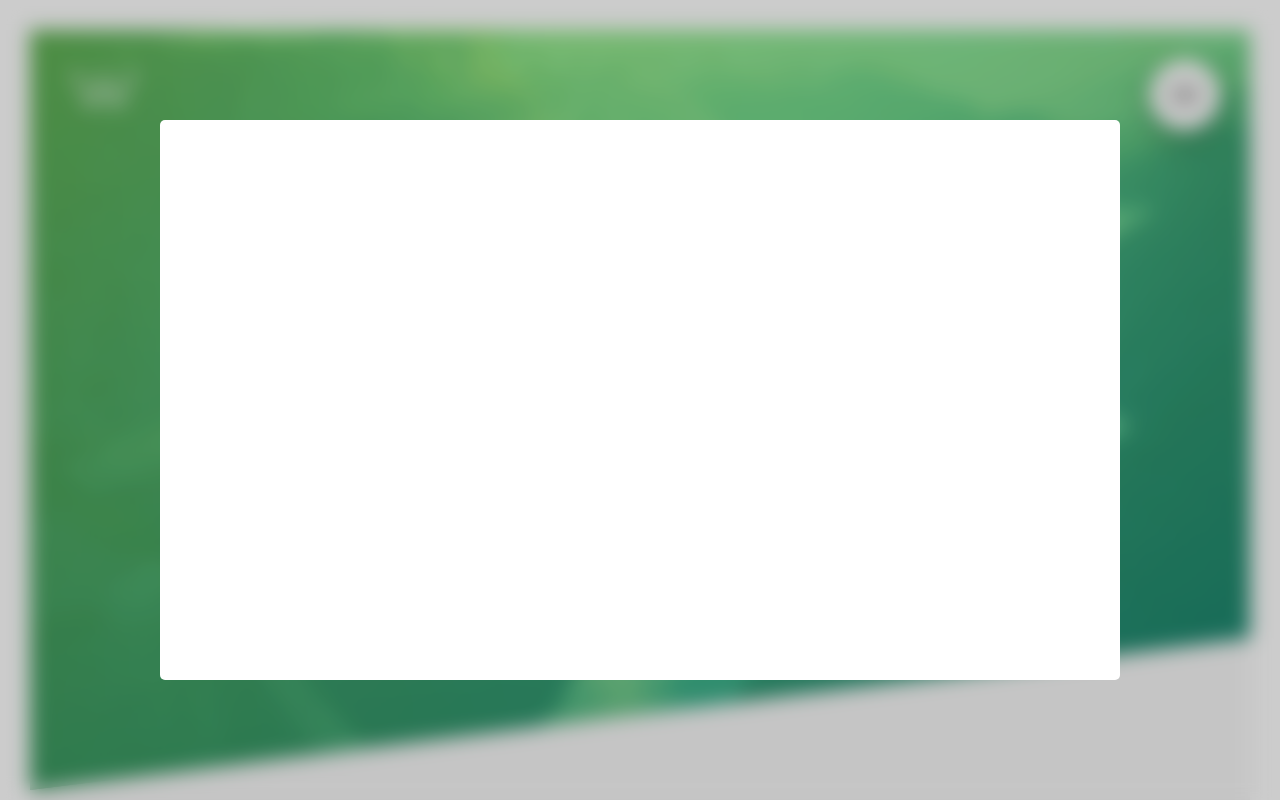
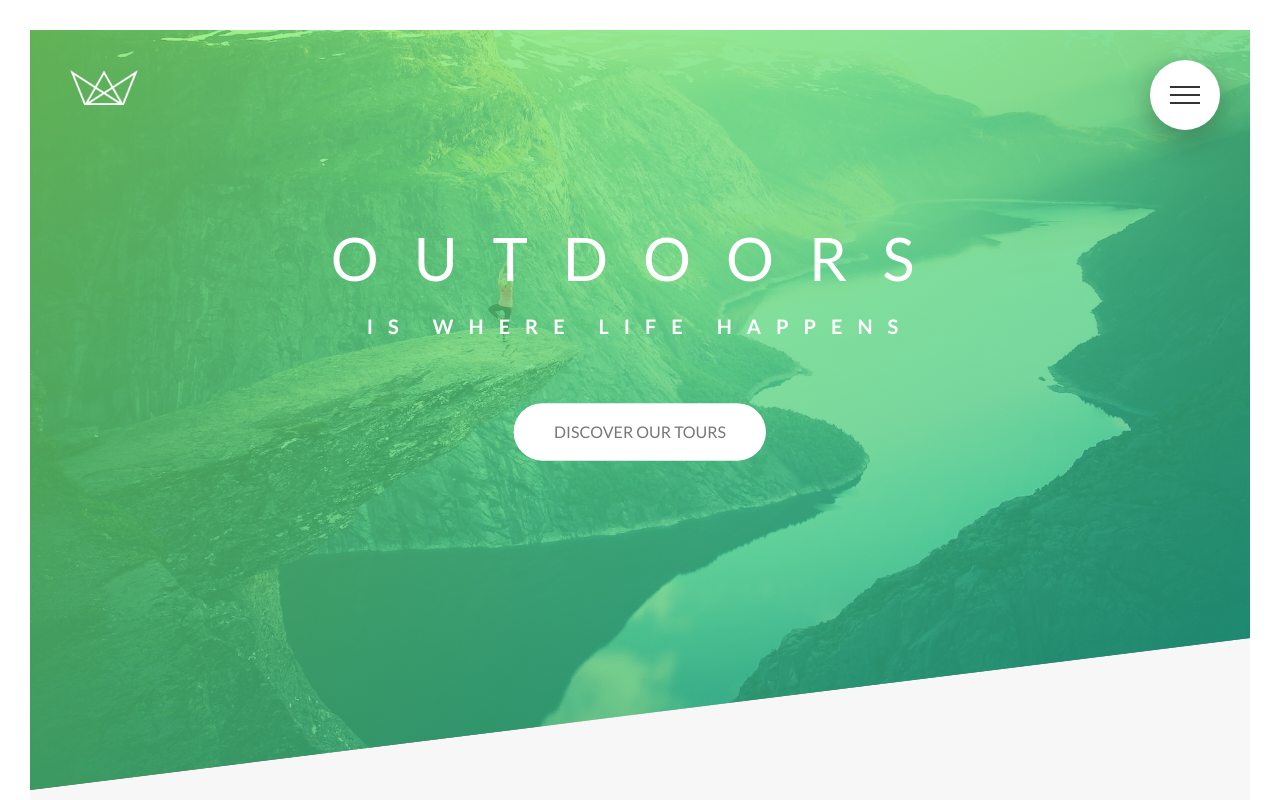
Before and after one commit to dario-piotrowicz/VueJS3-CSS_demo_Natours_website_miniproject, a Vue app: page / in a window 1280 px wide. Shown: the top 800 px of the page. Built offline with nearby package versions, Linux system fonts and the light colour scheme.

Commit message:
implemented show/hide of empty book-now-popup in the tours section

```diff
--- a/src/components/AnimatedLinkOrButton.vue
+++ b/src/components/AnimatedLinkOrButton.vue
@@ -1,5 +1,5 @@
 <template>
-  <button v-if="isButton" :class="`btn btn--${colorScheme}`"><slot></slot></button>
+  <button v-if="isButton" :class="`btn btn--${colorScheme}`" @click="$emit('click')"><slot></slot></button>
   <a v-else href="href" :class="`btn btn--${colorScheme}`"><slot></slot></a>
 </template>
 
--- a/src/components/BookNowPopup.vue
+++ b/src/components/BookNowPopup.vue
@@ -1,14 +1,36 @@
 <template>
-    <div class="book-now-popup">
-        <div class="book-now-popup__content-wrapper">
+    <div :class="`book-now-popup${ show ? ' book-now-popup--visible' : '' }`" @click="$emit('close')">
+        <div class="book-now-popup__content-wrapper" @click="$event.stopPropagation()">
+            <div class="book-now-popup__left-pane">
+            </div>
+            <div class="book-now-popup__right-pane">
+                <button @click="$emit('close')">&times;</button>
+            </div>
         </div>
     </div>
 </template>
+
+<script>
+export default {
+    props: {
+        show: {
+            type: Boolean,
+            required: true
+        }
+    }
+}
+</script>
 
 <style lang="scss" scoped>
 @import 'src/assets/styles/constants/colors.scss';
 
 .book-now-popup {
+
+    &--visible {
+        opacity: 1;
+        visibility: visible;
+    }
+
     position: fixed;
     height: 100vh;
     width: 100%;
@@ -17,6 +39,9 @@
     background-color: transparentize($color-black, .8);
     backdrop-filter: blur(10px);
     z-index: 9999;
+
+    opacity: 0;
+    visibility: hidden;
 
     &__content-wrapper {
         background-color: $color-white;
--- a/src/components/TourCard.vue
+++ b/src/components/TourCard.vue
@@ -22,7 +22,7 @@
                     <p class="tour-card__price-value">${{ price }}</p>
                 </div>
                 <div class="tour-card__book-now-button-container">
-                <animated-link-or-button href="#">Book Now!</animated-link-or-button>
+                <animated-link-or-button :isButton="true" @click="$emit('book-now-click')">Book Now!</animated-link-or-button>
                 </div>
             </div>
         </div>
--- a/src/components/sections/Tours.vue
+++ b/src/components/sections/Tours.vue
@@ -13,7 +13,8 @@
                                :num-of-guides="tour.numOfGuides"
                                :sleep-in="tour.sleepIn"
                                :difficulty="tour.difficulty"
-                               :price="tour.price">
+                               :price="tour.price"
+                               @book-now-click="bookNowPopupIsOpen = true">
                     </tour-card>
                 </div>
             </div>
@@ -24,7 +25,7 @@
             </animated-link-or-button>
         </div>
     </section>
-    <book-now-popup></book-now-popup>
+    <book-now-popup :show="bookNowPopupIsOpen" @close="bookNowPopupIsOpen = false"></book-now-popup>
 </template>
 
 <script>
@@ -72,7 +73,8 @@ export default {
                         price: 899
                     }
 
-            ]
+            ],
+            bookNowPopupIsOpen: false
         };
     }
 }
```
